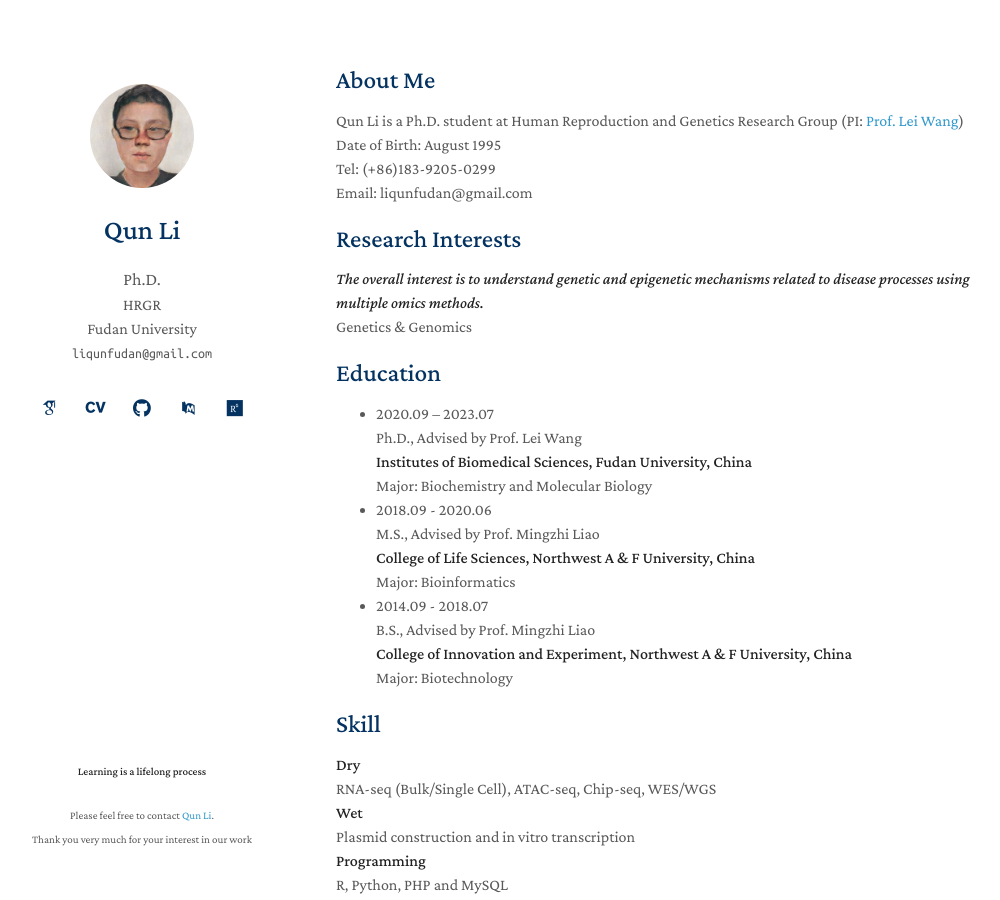
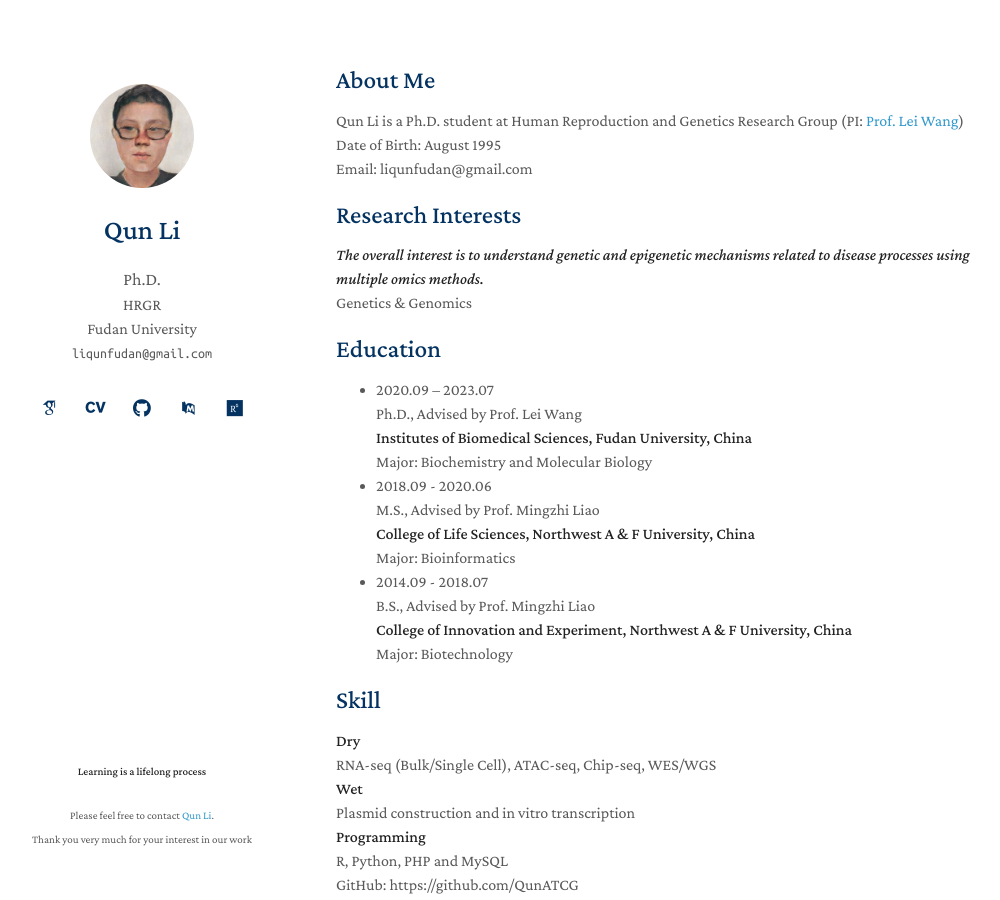
Before and after one commit to liqunbio/liqunbio.github.io, a Jekyll site: the page built from index.md, in a window 1280 px wide and 900 px high. Shown: the whole window, without its empty margins (134-1134 px from the left). Built offline with Jekyll 4.4.1, drawn with Linux system fonts in a browser that asks for light colours; some web fonts are replaced; comment, search, counter and statistics services are not loaded; our own code applies the rules of GitHub Pages for plain Markdown files.

Commit message:
Update index.md

```diff
--- a/index.md
+++ b/index.md
@@ -6,7 +6,6 @@ layout: homepage
 
 Qun Li is a Ph.D. student at Human Reproduction and Genetics Research Group (PI: [Prof. Lei Wang](https://reprod-genet.fudan.edu.cn/ed/b3/c23195a454067/page.htm)) <br>
 Date of Birth: August 1995 <br>
-Tel: (+86)183-9205-0299   <br>
 Email: liqunfudan@gmail.com <br>
 
 ## Research Interests
```
